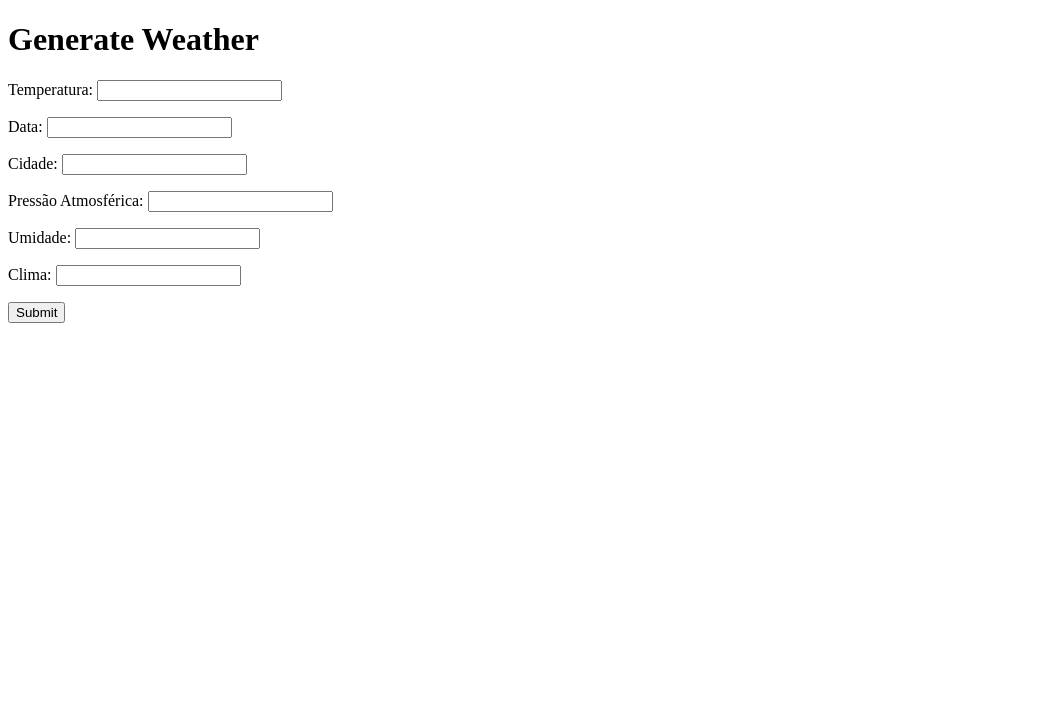
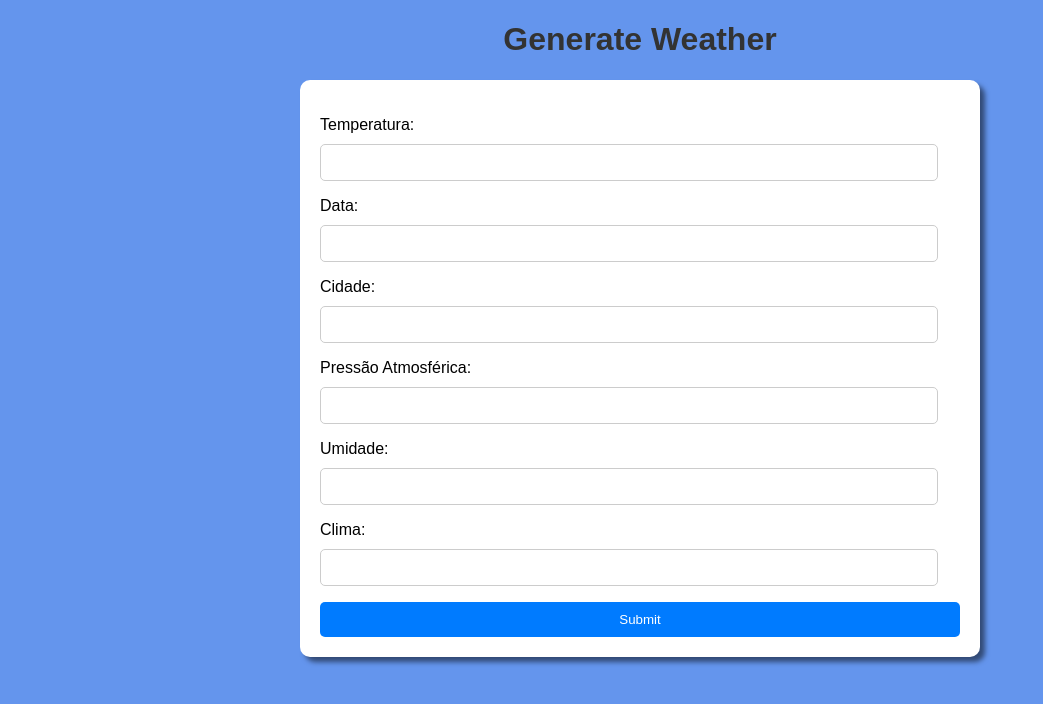
Before and after one commit to MWOR0110/api_weather, a Django app: page /generate in a window 1280 px wide. Shown: the top 704 px of the page, without its empty margins (0-1043 px from the left). Run offline with Django 5.2, Linux system fonts and the light colour scheme.

Commit message:
chore:update serializer
update serializer, organized and designer

```diff
--- a/templates/weather_generate.html
+++ b/templates/weather_generate.html
@@ -3,13 +3,67 @@
 <head>
     <meta charset="UTF-8">
     <title>Generate Weather</title>
+    <style>
+        body {
+            font-family: Arial, sans-serif;
+            margin: 0;
+            padding: 0;
+            background-color: cornflowerblue;
+        }
+        h1 {
+            text-align: center;
+            color: #333;
+        }
+        .form-container {
+            width: 50%;
+            margin: 20px auto;
+            background-color: #fff;
+            padding: 20px;
+            border-radius: 10px;
+            box-shadow: 5px 5px 5px rgba(0, 0, 0, 0.5);
+        }
+        input[type="text"],
+        input[type="password"],
+        input[type="email"],
+        textarea {
+            width: calc(100% - 22px);
+            padding: 10px;
+            margin-top: 10px;
+            border: 1px solid #ccc;
+            border-radius: 5px;
+            box-sizing: border-box;
+        }
+        input[type="number"] {
+            width: calc(100% - 22px);
+            padding: 10px;
+            margin-top: 10px;
+            border: 1px solid #ccc;
+            border-radius: 5px;
+            box-sizing: border-box;
+        }
+        button[type="submit"] {
+            width: 100%;
+            background-color: #007bff;
+            color: #fff;
+            padding: 10px;
+            border: none;
+            border-radius: 5px;
+            cursor: pointer;
+            transition: background-color 0.3s ease;
+        }
+        button[type="submit"]:hover {
+            background-color: #0056b3;
+        }
+    </style>
 </head>
 <body>
     <h1>Generate Weather</h1>
-    <form method="post">
-        {% csrf_token %}
-        {{ form.as_p }}
-        <button type="submit">Submit</button>
-    </form>
+    <div class="form-container"> <!-- Adicionei uma classe ao redor do formulário -->
+        <form method="post">
+            {% csrf_token %}
+            {{ form.as_p }}
+            <button type="submit">Submit</button>
+        </form>
+    </div>
 </body>
 </html>
--- a/weather/repositories.py
+++ b/weather/repositories.py
@@ -1,4 +1,3 @@
-# repositories.py
 from django.conf import settings
 import pymongo
 
--- a/weather/serializers.py
+++ b/weather/serializers.py
@@ -6,7 +6,7 @@ class WeatherSerializer(serializers.Serializer):
     date = serializers.DateTimeField()
     city = serializers.CharField(required=False)
     atmosphericPressure = serializers.CharField(required=False)
-    humidity = serializers.CharField(required=False)
+    humidity = serializers.FloatField(required=False)
     weather = serializers.CharField(required=False)
 
     def create(self, validated_data):
--- a/weather/views.py
+++ b/weather/views.py
@@ -1,4 +1,3 @@
-# views.py
 from datetime import datetime
 from django.views import View
 from django.shortcuts import render, redirect
```
Also changed, not shown: templates/home.html (+9 -4 lines), templates/main.html (+24 -24 lines).
